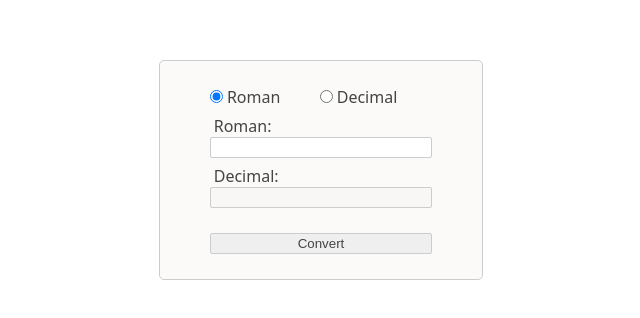
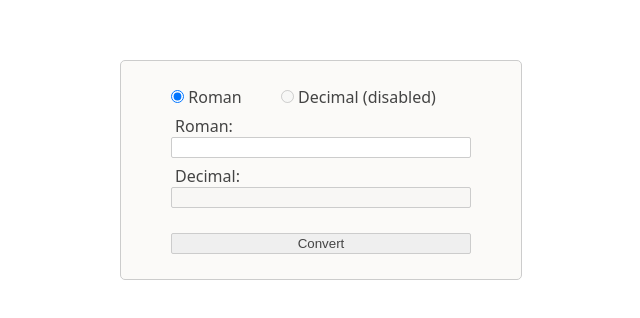
Before and after one commit to yegorkravchenko/js-projects, a plain HTML site: page roman-to-decimal/index.html in a window 1280 px wide. Shown: the part 230-548 px from the top of the page, without its empty margins (319-959 px from the left). Drawn offline with Linux system fonts and the light colour scheme.

Commit message:
Disabled decimal-to-roman convertion

```diff
--- a/roman-to-decimal/index.html
+++ b/roman-to-decimal/index.html
@@ -10,8 +10,8 @@
         <form autocomplete="off" spellcheck="false">
             <input type="radio" name="type" id="roman" checked>
             <label for="type">Roman</label>
-            <input type="radio" name="type" id="decimal">
-            <label for="type">Decimal</label>
+            <input type="radio" name="type" id="decimal" disabled>
+            <label for="type">Decimal (disabled)</label>
             <label class="text-label" for="first-input">Roman:</label>
             <input type="text" name="first-input">
             <label class="text-label" for="second-input">Decimal:</label>
```
